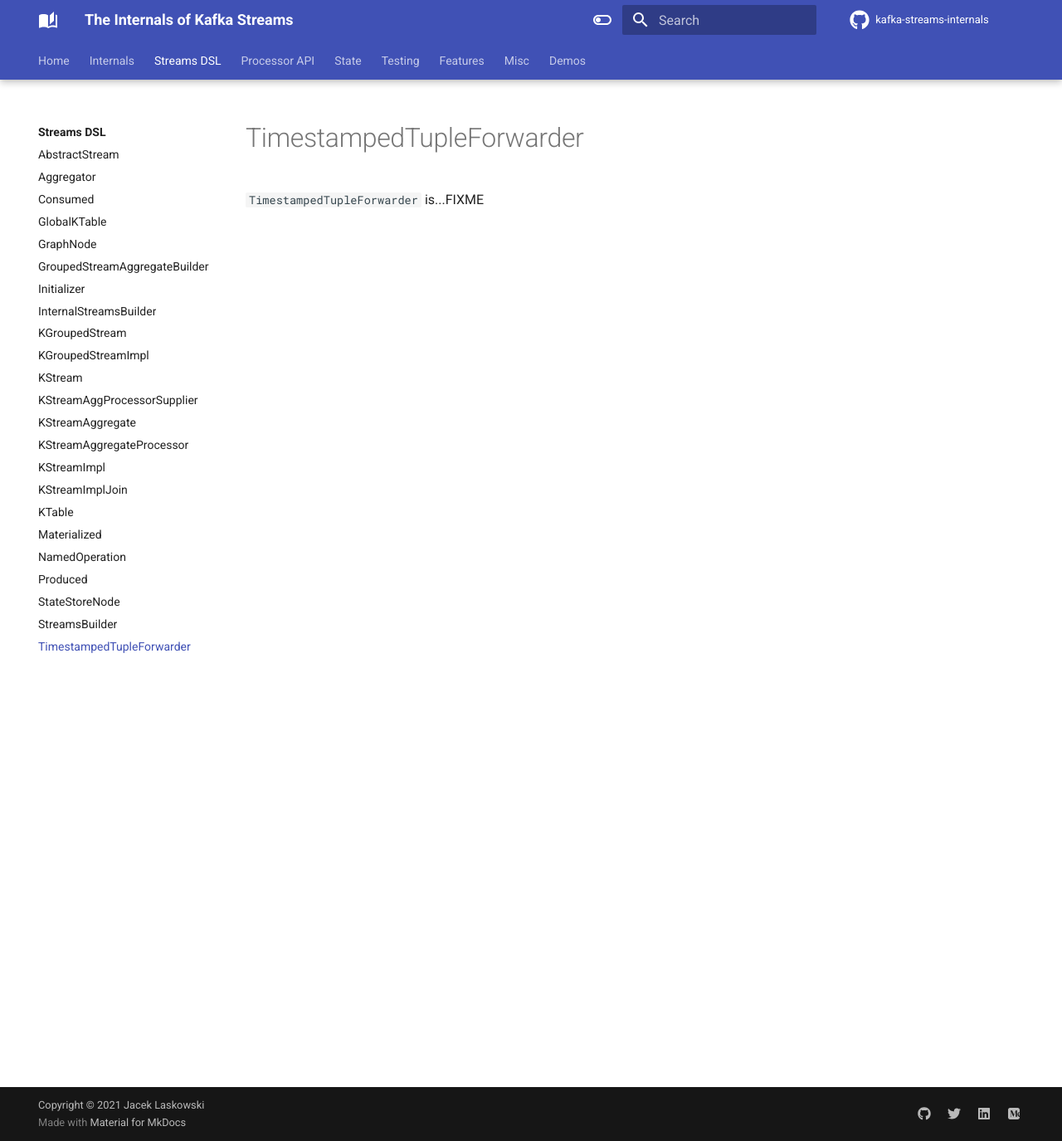
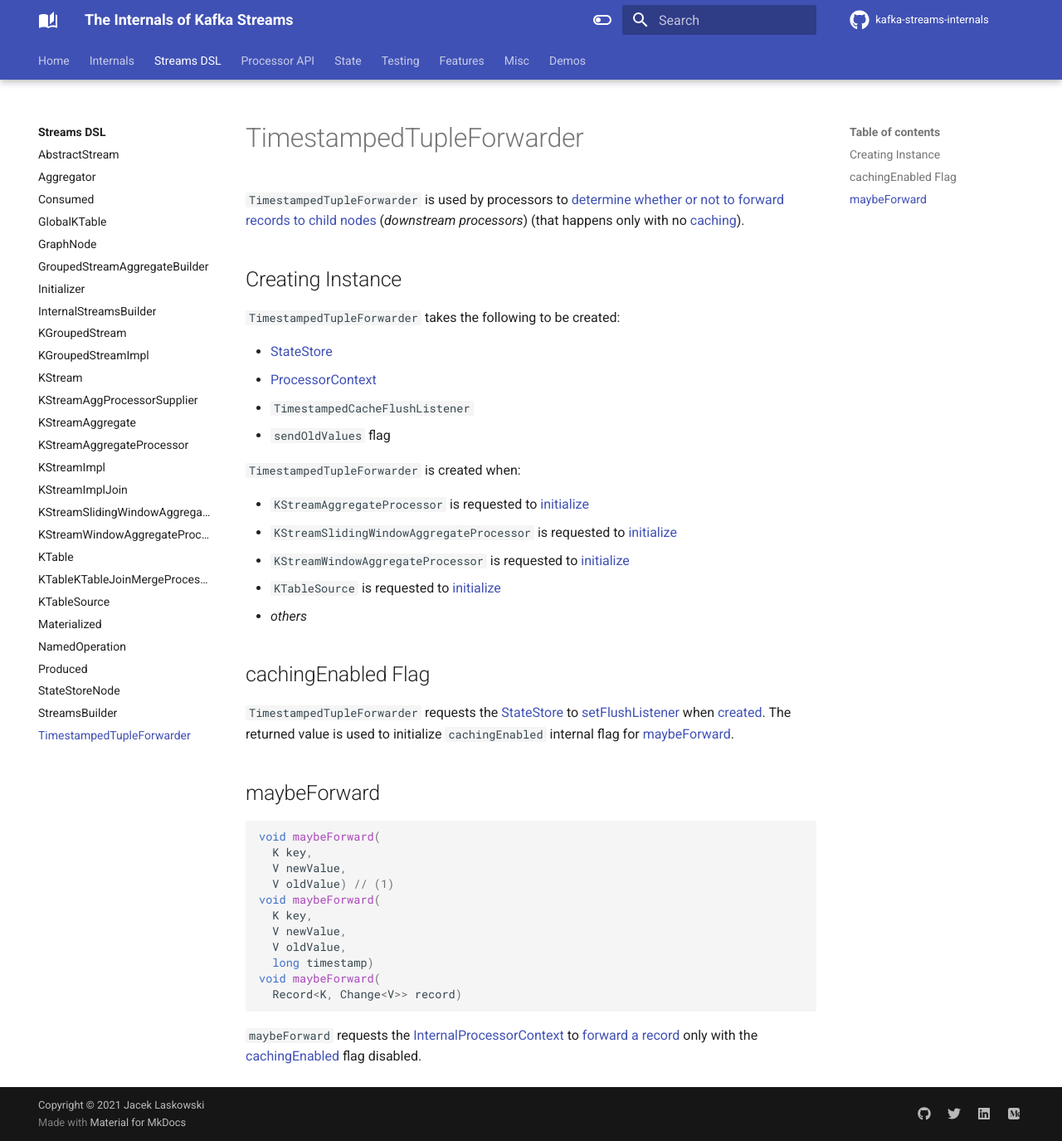
Before and after one commit to japila-books/kafka-streams-internals, an MkDocs documentation site: the page built from docs/kstream/TimestampedTupleForwarder.md, in a window 1280 px wide and 1375 px high. Shown: the whole window at 83% size. Built offline with MkDocs 1.6.1 and Material for MkDocs 9.7.7, drawn with Linux system fonts in a browser that asks for light colours; comment, search, counter and statistics services are not loaded.

Commit message:
TimestampedTupleForwarder

````diff
--- a/docs/kstream/TimestampedTupleForwarder.md
+++ b/docs/kstream/TimestampedTupleForwarder.md
@@ -1,3 +1,42 @@
 # TimestampedTupleForwarder
 
-`TimestampedTupleForwarder` is...FIXME
+`TimestampedTupleForwarder` is used by processors to [determine whether or not to forward records to child nodes](#maybeForward) (_downstream processors_) (that happens only with no [caching](#cachingEnabled)).
+
+## Creating Instance
+
+`TimestampedTupleForwarder` takes the following to be created:
+
+* <span id="store"> [StateStore](../processor/StateStore.md)
+* <span id="context"> [ProcessorContext](../processor/ProcessorContext.md)
+* <span id="flushListener"> `TimestampedCacheFlushListener`
+* <span id="sendOldValues"> `sendOldValues` flag
+
+`TimestampedTupleForwarder` is created when:
+
+* `KStreamAggregateProcessor` is requested to [initialize](KStreamAggregateProcessor.md#init)
+* `KStreamSlidingWindowAggregateProcessor` is requested to [initialize](KStreamSlidingWindowAggregateProcessor.md#init)
+* `KStreamWindowAggregateProcessor` is requested to [initialize](KStreamWindowAggregateProcessor.md#init)
+* `KTableSource` is requested to [initialize](KTableSource.md#init)
+* _others_
+
+## <span id="cachingEnabled"> cachingEnabled Flag
+
+`TimestampedTupleForwarder` requests the [StateStore](#store) to [setFlushListener](../state/WrappedStateStore.md#setFlushListener) when [created](#creating-instance). The returned value is used to initialize `cachingEnabled` internal flag for [maybeForward](#maybeForward).
+
+## <span id="maybeForward"> maybeForward
+
+```java
+void maybeForward(
+  K key,
+  V newValue,
+  V oldValue) // (1)
+void maybeForward(
+  K key,
+  V newValue,
+  V oldValue,
+  long timestamp)
+void maybeForward(
+  Record<K, Change<V>> record)
+```
+
+`maybeForward` requests the [InternalProcessorContext](#context) to [forward a record](../processor/ProcessorContext.md#forward) only with the [cachingEnabled](#cachingEnabled) flag disabled.
--- a/mkdocs.yml
+++ b/mkdocs.yml
@@ -130,7 +130,11 @@
     - KStreamAggregateProcessor: kstream/KStreamAggregateProcessor.md
     - KStreamImpl: kstream/KStreamImpl.md
     - KStreamImplJoin: kstream/KStreamImplJoin.md
+    - KStreamSlidingWindowAggregateProcessor: kstream/KStreamSlidingWindowAggregateProcessor.md
+    - KStreamWindowAggregateProcessor: kstream/KStreamWindowAggregateProcessor.md
     - KTable: kstream/KTable.md
+    - KTableKTableJoinMergeProcessor: kstream/KTableKTableJoinMergeProcessor.md
+    - KTableSource: kstream/KTableSource.md
     - Materialized: kstream/Materialized.md
     - NamedOperation: kstream/NamedOperation.md
     - Produced: kstream/Produced.md
@@ -160,6 +164,7 @@
     - StandbyTask: processor/StandbyTask.md
     - StandbyTaskCreator: processor/StandbyTaskCreator.md
     - StateDirectory: processor/StateDirectory.md
+    - StateManager: processor/StateManager.md
     - StateStore: processor/StateStore.md
     - StateStoreFactory: processor/StateStoreFactory.md
     - StoreChangelogReader: processor/StoreChangelogReader.md
@@ -171,6 +176,7 @@
     - TimestampExtractor: processor/TimestampExtractor.md
   - State:
     - AbstractStoreBuilder: state/AbstractStoreBuilder.md
+    - CachedStateStore: state/CachedStateStore.md
     - InMemoryWindowBytesStoreSupplier: state/InMemoryWindowBytesStoreSupplier.md
     - KeyValueStore: state/KeyValueStore.md
     - QueryableStoreProvider: state/QueryableStoreProvider.md
@@ -185,6 +191,7 @@
     - ValueAndTimestamp: state/ValueAndTimestamp.md
     - WindowBytesStoreSupplier: state/WindowBytesStoreSupplier.md
     - WindowStore: state/WindowStore.md
+    - WrappedStateStore: state/WrappedStateStore.md
   - Testing:
     - TopologyTestDriver: TopologyTestDriver.md
   - Features:
````
Also changed, not shown: docs/kstream/KStreamSlidingWindowAggregateProcessor.md (added, +3 -0 lines), docs/kstream/KStreamWindowAggregateProcessor.md (added, +3 -0 lines), docs/kstream/KTableKTableJoinMergeProcessor.md (added, +3 -0 lines), docs/kstream/KTableSource.md (added, +3 -0 lines), docs/processor/ProcessorStateManager.md (+13 -1 lines), docs/processor/StateManager.md (added, +3 -0 lines), docs/processor/StreamTask.md (+10 -0 lines), docs/processor/StreamThread.md (+34 -0 lines), docs/processor/TaskManager.md (+53 -0 lines), docs/state/CachedStateStore.md (added, +30 -0 lines), docs/state/WrappedStateStore.md (added, +43 -0 lines).
